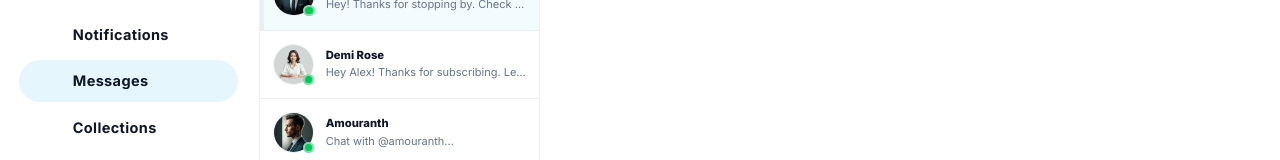
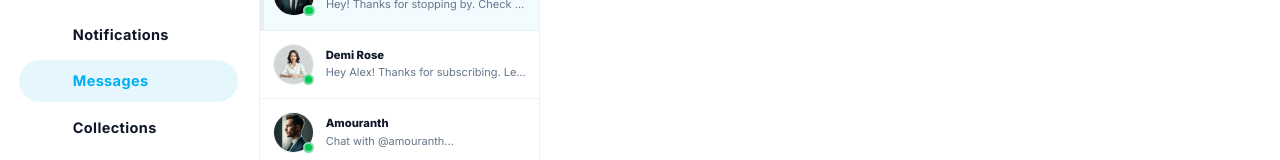
Before and after one commit to gharvanta-real/feebic, a Next.js app: page /chat in a window 1280 px wide. Shown: the part 149-309 px from the top of the page. Built offline with nearby package versions, Linux system fonts and the light colour scheme.

Commit message:
fix: change sidebar hover color and force primary color on active icon/text

```diff
--- a/src/components/layout/Sidebar.tsx
+++ b/src/components/layout/Sidebar.tsx
@@ -92,18 +92,18 @@ export const Sidebar: React.FC = () => {
               } ${
                 active
                   ? "bg-primary/10 text-primary font-bold shadow-none"
-                  : "text-text-main hover:bg-primary/5 hover:text-primary"
+                  : "text-text-main hover:bg-primary/5"
               }`}
             >
               <span
-                className="material-symbols-outlined text-[24px] shrink-0"
+                className={`material-symbols-outlined text-[24px] shrink-0 ${active ? "text-primary" : ""}`}
                 style={active ? { fontVariationSettings: "'FILL' 1" } : undefined}
               >
                 {lnk.icon}
               </span>
 
               {!isCollapsed && (
-                <span className="text-[14.5px] font-bold tracking-wide flex-grow select-none">
+                <span className={`text-[14.5px] font-bold tracking-wide flex-grow select-none ${active ? "text-primary" : ""}`}>
                   {lnk.label}
                 </span>
               )}
@@ -196,21 +196,21 @@ export const Sidebar: React.FC = () => {
         <div className="absolute bottom-[80px] left-6 right-6 bg-surface border border-border rounded-2xl shadow-xl p-2 z-[60] animate-fade-in flex flex-col space-y-0.5">
           <button
             onClick={() => { router.push("/profile"); setShowMoreMenu(false); }}
-            className="flex items-center gap-3 px-3.5 py-2.5 text-xs font-bold hover:bg-primary/5 text-text-main hover:text-primary rounded-xl w-full text-left cursor-pointer"
+            className="flex items-center gap-3 px-3.5 py-2.5 text-xs font-bold hover:bg-primary/5 text-text-main rounded-xl w-full text-left cursor-pointer"
           >
             <span className="material-symbols-outlined text-[18px]">person</span>
             <span>My Profile</span>
           </button>
           <button
             onClick={() => { router.push("/wallet"); setShowMoreMenu(false); }}
-            className="flex items-center gap-3 px-3.5 py-2.5 text-xs font-bold hover:bg-primary/5 text-text-main hover:text-primary rounded-xl w-full text-left cursor-pointer"
+            className="flex items-center gap-3 px-3.5 py-2.5 text-xs font-bold hover:bg-primary/5 text-text-main rounded-xl w-full text-left cursor-pointer"
           >
             <span className="material-symbols-outlined text-[18px]">account_balance_wallet</span>
             <span>Wallet Account</span>
           </button>
           <button
             onClick={() => { router.push("/settings"); setShowMoreMenu(false); }}
-            className="flex items-center gap-3 px-3.5 py-2.5 text-xs font-bold hover:bg-primary/5 text-text-main hover:text-primary rounded-xl w-full text-left cursor-pointer"
+            className="flex items-center gap-3 px-3.5 py-2.5 text-xs font-bold hover:bg-primary/5 text-text-main rounded-xl w-full text-left cursor-pointer"
           >
             <span className="material-symbols-outlined text-[18px]">settings</span>
             <span>Settings</span>
```
